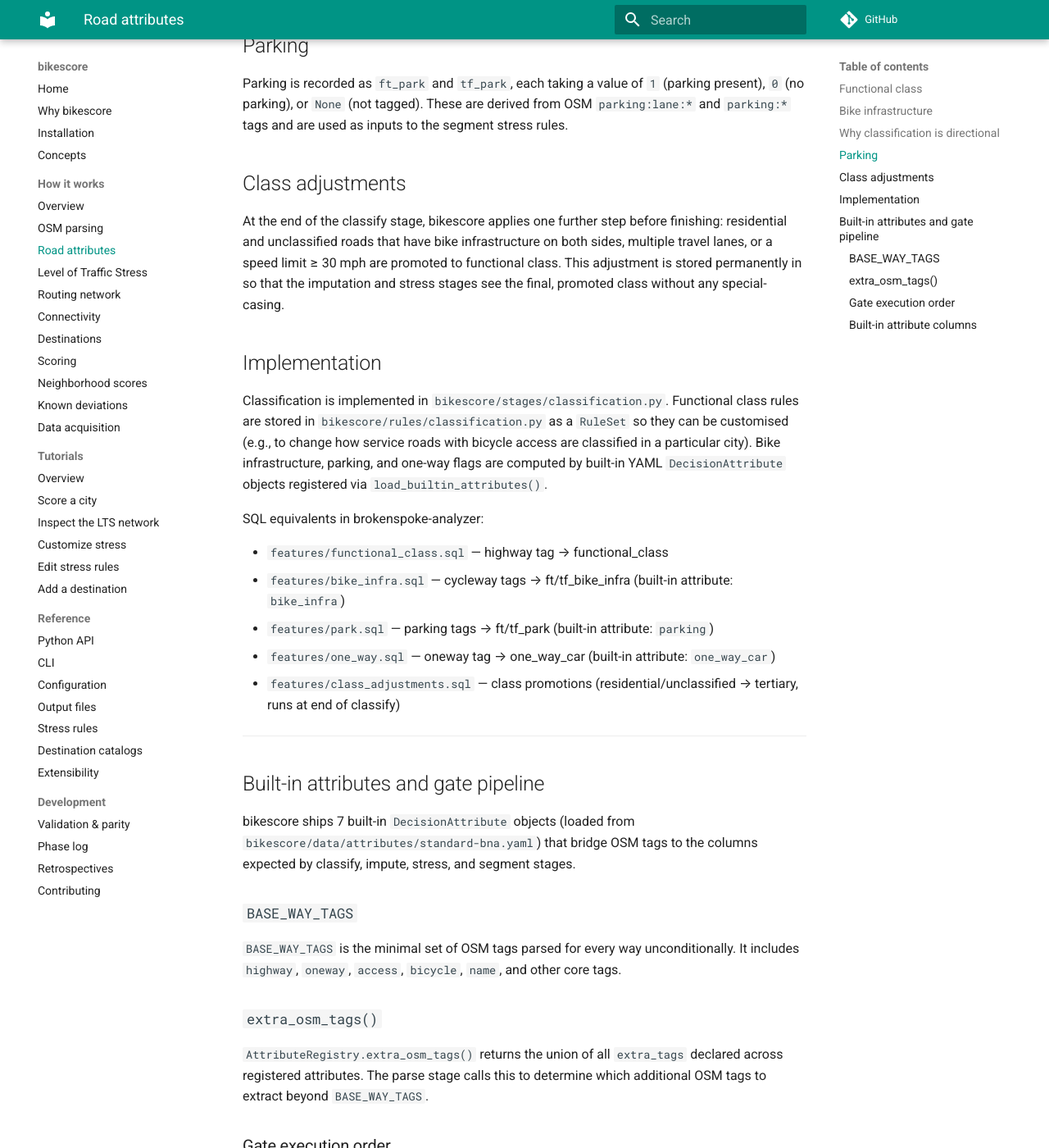
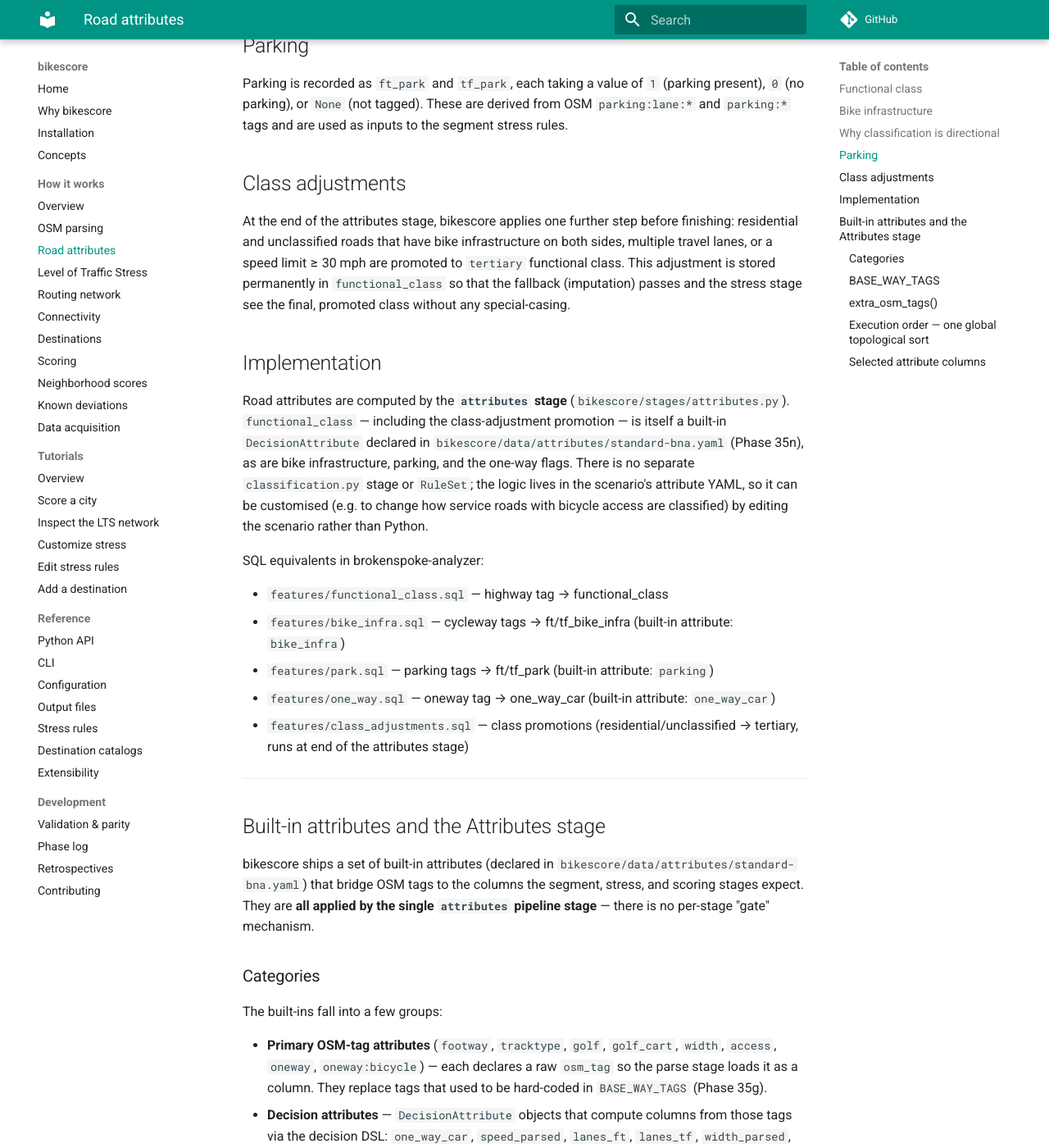
Before and after one commit to bright-fakl/bikescore-bna, an MkDocs documentation site: the page built from docs/how-it-works/road-features.md, in a window 1280 px wide and 1400 px high, scrolled down 2135 px. Shown: the whole window at 82% size. Built offline with MkDocs 1.6.1 and Material for MkDocs 9.7.7, drawn with Linux system fonts in a browser that asks for light colours; comment, search, counter and statistics services are not loaded; some of the changed text lies outside the part shown.

Commit message:
docs: correct attributes-implementation docs to match code
road-features.md described a superseded architecture (separate classify +
impute stages, per-stage gate passes, RuleSet objects). Reality (Phases
34i/35f/35g/35n):

- Attributes run as a single global topological sort over 'after:' deps in
  the one 'attributes' stage — no gate passes, no gate field.
- BASE_WAY_TAGS = (highway, bicycle, name); access/oneway/oneway:bicycle are
  primary OSM-tag attributes, not BASE_WAY_TAGS.
- ~24 built-in attributes (not 7): primary tags, decision attributes,
  functional_class + persist:false flag attributes.
- Imputation is the fallback passes of speed_parsed/lanes_*/width attributes
  (apply_attribute_fallbacks), not a stages/impute.py stage.
- city/state speed defaults live in config.city.*, not ImputationConfig.
- Fixed SQL-mapping tables: no classification.py/impute.py; intersection
  attributes live in intersection_attributes.py (applied by the parse stage).

Co-Authored-By: Claude Opus 4.8 <noreply@anthropic.com>

````diff
--- a/docs/how-it-works/road-features.md
+++ b/docs/how-it-works/road-features.md
@@ -77,20 +77,22 @@ segment stress rules.
 
 ## Class adjustments
 
-At the end of the classify stage, bikescore applies one further step before finishing:
+At the end of the attributes stage, bikescore applies one further step before finishing:
 residential and unclassified roads that have bike infrastructure on both sides,
-multiple travel lanes, or a speed limit ≥ 30 mph are promoted to
-functional class. This adjustment is stored permanently in  so
-that the imputation and stress stages see the final, promoted class without any
-special-casing.
+multiple travel lanes, or a speed limit ≥ 30 mph are promoted to `tertiary`
+functional class. This adjustment is stored permanently in `functional_class` so
+that the fallback (imputation) passes and the stress stage see the final, promoted class
+without any special-casing.
 
 ## Implementation
 
-Classification is implemented in `bikescore/stages/classification.py`. Functional class
-rules are stored in `bikescore/rules/classification.py` as a `RuleSet` so they can be
-customised (e.g., to change how service roads with bicycle access are classified
-in a particular city). Bike infrastructure, parking, and one-way flags are computed
-by built-in YAML `DecisionAttribute` objects registered via `load_builtin_attributes()`.
+Road attributes are computed by the **`attributes` stage** (`bikescore/stages/attributes.py`).
+`functional_class` — including the class-adjustment promotion — is itself a built-in
+`DecisionAttribute` declared in `bikescore/data/attributes/standard-bna.yaml` (Phase 35n),
+as are bike infrastructure, parking, and the one-way flags. There is no separate
+`classification.py` stage or `RuleSet`; the logic lives in the scenario's attribute
+YAML, so it can be customised (e.g. to change how service roads with bicycle access are
+classified) by editing the scenario rather than Python.
 
 SQL equivalents in brokenspoke-analyzer:
 
@@ -98,21 +100,42 @@ SQL equivalents in brokenspoke-analyzer:
 - `features/bike_infra.sql` — cycleway tags → ft/tf_bike_infra (built-in attribute: `bike_infra`)
 - `features/park.sql` — parking tags → ft/tf_park (built-in attribute: `parking`)
 - `features/one_way.sql` — oneway tag → one_way_car (built-in attribute: `one_way_car`)
-- `features/class_adjustments.sql` — class promotions (residential/unclassified → tertiary, runs at end of classify)
+- `features/class_adjustments.sql` — class promotions (residential/unclassified → tertiary, runs at end of the attributes stage)
 
 
 ---
 
-## Built-in attributes and gate pipeline
+## Built-in attributes and the Attributes stage
 
-bikescore ships 7 built-in `DecisionAttribute` objects (loaded from
-`bikescore/data/attributes/standard-bna.yaml`) that bridge OSM tags to the columns
-expected by classify, impute, stress, and segment stages.
+bikescore ships a set of built-in attributes (declared in
+`bikescore/data/attributes/standard-bna.yaml`) that bridge OSM tags to the columns the
+segment, stress, and scoring stages expect. They are **all applied by the single
+`attributes` pipeline stage** — there is no per-stage "gate" mechanism.
+
+### Categories
+
+The built-ins fall into a few groups:
+
+- **Primary OSM-tag attributes** (`footway`, `tracktype`, `golf`, `golf_cart`, `width`,
+  `access`, `oneway`, `oneway:bicycle`) — each declares a raw `osm_tag` so the parse stage
+  loads it as a column. They replace tags that used to be hard-coded in `BASE_WAY_TAGS`
+  (Phase 35g).
+- **Decision attributes** — `DecisionAttribute` objects that compute columns from those
+  tags via the decision DSL: `one_way_car`, `speed_parsed`, `lanes_ft`, `lanes_tf`,
+  `width_parsed`, `bike_infra`, `bike_infra_width`, `parking`.
+- **`functional_class` and its derived flags** — `functional_class` plus the scratch flag
+  attributes it reads (`access_ok`, `footway_wide`, `is_golf_path`, `cls_both_lane`,
+  `cls_ft_multi`, `cls_tf_multi`, `cls_speed_high`). The flags carry `persist: false`:
+  they are computed so `functional_class` can consume them, then dropped before the stage
+  writes its output.
 
 ### `BASE_WAY_TAGS`
 
-`BASE_WAY_TAGS` is the minimal set of OSM tags parsed for every way unconditionally.
-It includes `highway`, `oneway`, `access`, `bicycle`, `name`, and other core tags.
+`BASE_WAY_TAGS` is the minimal, irreducible set of OSM tags the parse stage loads for
+every way unconditionally: **`highway`, `bicycle`, `name`**. `highway`/`bicycle` drive
+way filtering *before* any attribute runs; `name` is the reserved output-label column.
+Everything else a rule or attribute consumes — including `access`, `oneway`, and
+`oneway:bicycle` — is loaded through a primary attribute (Phase 35g).
 
 ### `extra_osm_tags()`
 
@@ -120,33 +143,40 @@ It includes `highway`, `oneway`, `access`, `bicycle`, `name`, and other core tag
 across registered attributes. The parse stage calls this to determine which additional
 OSM tags to extract beyond `BASE_WAY_TAGS`.
 
-### Gate execution order
+### Execution order — one global topological sort
 
-Attributes run in four gate passes, each after the named pipeline stage:
+Attributes do **not** run in per-stage gate passes. The `attributes` stage applies them
+as a single ordered list produced by `AttributeRegistry.in_topo_order()`: a global
+topological sort where each attribute names in its `after:` field the attributes that must
+run before it (independent attributes are ordered by name for determinism). This lets a
+later attribute read the columns earlier ones produced — e.g. `functional_class` runs last,
+reading the `cls_*` flag columns.
 
-| Gate | Pipeline stage | Built-in attributes |
+Within the stage (`stages/attributes.py`) the sequence is:
+
+1. **Observed phase** — every attribute's main `compute`, in topo order (`apply_attributes`).
+2. Drop rows with NULL `functional_class` (no valid highway type — matches the SQL `DELETE`).
+3. Drop the non-persisted scratch flag columns.
+4. **Fallback passes** — imputation: each attribute's optional `fallback` Decision fills
+   the remaining nulls, keyed on the now-promoted `functional_class`, adding `{col}_imputed`
+   flags (`apply_attribute_fallbacks`). This replaces the former separate impute stage
+   (Phase 35f).
+
+### Selected attribute columns
+
+| Attribute | Output columns | Source OSM tags |
 |---|---|---|
-| `clip` | parse / clip | `one_way_car`, `speed_parsed`, `lanes_ft`, `lanes_tf` |
-| `impute` | impute | *(none built-in)* |
-| `classify` | classify | `bike_infra`, `bike_infra_width`, `parking` |
-| `segment` | segment | *(none built-in)* |
+| `one_way_car` | `one_way_car` | `oneway` (via the `oneway` primary attribute) |
+| `speed_parsed` | `speed_limit` | `maxspeed` |
+| `lanes_ft` | `ft_lanes` | `lanes`, `lanes:forward`, `turn:lanes`, `turn:lanes:forward` |
+| `lanes_tf` | `tf_lanes` | `lanes`, `lanes:backward`, `turn:lanes`, `turn:lanes:backward` |
+| `bike_infra` | `ft_bike_infra`, `tf_bike_infra`, `ft_bike_infra_width`, `tf_bike_infra_width` | `cycleway`, `cycleway:left/right/both`, etc. |
+| `bike_infra_width` | `ft_bike_infra_width`, `tf_bike_infra_width` | `cycleway:*:width` |
+| `parking` | `ft_park`, `tf_park` | `parking:lane:*`, `parking:*` |
 
-### Built-in attribute columns
-
-| Attribute | Gate | Output columns | Source OSM tags |
-|---|---|---|---|
-| `one_way_car` | clip | `one_way_car` | `oneway` (already in BASE_WAY_TAGS) |
-| `speed_parsed` | clip | `speed_limit` | `maxspeed` |
-| `lanes_ft` | clip | `ft_lanes` | `lanes`, `lanes:forward`, `turn:lanes`, `turn:lanes:forward` |
-| `lanes_tf` | clip | `tf_lanes` | `lanes`, `lanes:backward`, `turn:lanes`, `turn:lanes:backward` |
-| `bike_infra` | classify | `ft_bike_infra`, `tf_bike_infra`, `ft_bike_infra_width`, `tf_bike_infra_width` | `cycleway`, `cycleway:left/right/both`, etc. |
-| `bike_infra_width` | classify | `ft_bike_infra_width`, `tf_bike_infra_width` | `cycleway:*:width` |
-| `parking` | classify | `ft_park`, `tf_park` | `parking:lane:*`, `parking:*` |
-
-The imputation stage (`impute.py`) runs its `fillna` / road-type-default logic
-*after* clip-gate attributes, so `speed_limit`, `ft_lanes`, and `tf_lanes` already
-contain OSM-derived values when imputation begins; impute only fills the remaining
-nulls.
+The fallback passes fill nulls left by the observed phase, so `speed_limit`, `ft_lanes`,
+and `tf_lanes` already carry OSM-derived values before imputation begins; the fallbacks
+only fill the remaining gaps.
 
 ---
 
@@ -155,7 +185,9 @@ nulls.
 Before the stress stage runs, every road must have complete values for
 `speed_limit`, `ft_lanes`, `tf_lanes`, and `width_ft`. OpenStreetMap is
 community-maintained and many roads lack explicit tags for these attributes —
-the imputation stage fills in the gaps.
+the **fallback passes** of the relevant attributes (run at the tail of the `attributes`
+stage) fill in the gaps. "Imputation" is the name for this fallback behaviour; it is no
+longer a separate pipeline stage (Phase 35f).
 
 ## Why imputation is necessary
 
@@ -173,9 +205,13 @@ Attributes are resolved in priority order — the first non-NULL source wins:
 | Priority | Source | Example |
 |---|---|---|
 | 1 | **OSM tag** | `maxspeed=25 mph`, `lanes=4`, `width=5 m` |
-| 2 | `city_default_speed` | Set in `ImputationConfig` for the city being analysed |
-| 3 | `state_default_speed` | Set in `ImputationConfig` for the state/region |
-| 4 | **Road-type rule** | Primary → 40 mph, residential → 25 mph, path → 15 mph |
+| 2 | `city.default_speed` | Config value for the city being analysed (residential roads) |
+| 3 | `city.state_default_speed` | Config value for the state/region (residential roads) |
+| 4 | **Per-functional-class default** | primary → 40, secondary → 40, tertiary → 30, unclassified → 25 mph |
+
+Priorities 2–4 are the `fallback` passes of the `speed_parsed` / `lanes_ft` / `lanes_tf`
+attributes; they run after the observed OSM values are read and after `functional_class`
+is promoted, so the per-class defaults key on the final class.
 
 For `width_ft`, only the OSM `width` tag is used — there are no road-type defaults
 because the SQL reference does not apply them and the stress stage uses a fixed 5 ft
@@ -198,39 +234,34 @@ Speeds rounded to the nearest 5 mph match the SQL reference exactly
 
 ## Configuring defaults
 
-Default speeds and lane counts can be overridden in `BNAConfig`:
+The residential city/state speed defaults live in the `city` config domain:
 
 ```python
-from bikescore.config import BNAConfig, ImputationConfig
+from bikescore.config import BNAConfig
 
-config = BNAConfig()
-config.imputation = ImputationConfig(
-    city_default_speed=20,   # mph; overrides road-type rules for this city
-    state_default_speed=30,  # mph; used if city default is absent
-)
+config = BNAConfig.with_defaults()
+config.city.default_speed = 20        # mph; residential fallback for this city
+config.city.state_default_speed = 30  # mph; used if the city default is absent
 ```
 
-Road-type speed and lane rules live in `bikescore/rules/data/speed_imputation.yaml` and
-`bikescore/rules/data/lane_imputation.yaml`. To override rules for a specific road type:
+`ImputationConfig` still exists but only carries `bare_speed_unit` (the unit assumed for
+unitless OSM `maxspeed` values) and `default_facility_width_ft` (the bike-infra width
+fallback) — not the speed/lane defaults.
 
-```python
-from bikescore.rules import Condition, Rule
-config.imputation.speed_rules.replace("speed_residential", Rule(
-    name="speed_residential",
-    priority=60,
-    conditions=[Condition("functional_class", "residential"), Condition("speed_limit", None)],
-    action={"speed_limit": 20.0},
-    notes="custom residential speed override",
-))
-```
+The per-functional-class speed and lane defaults are the `fallback` passes of the
+`speed_parsed` / `lanes_ft` / `lanes_tf` attributes in
+`bikescore/data/attributes/standard-bna.yaml`. To change them, edit those attributes'
+fallback decisions in the scenario (there are no standalone `speed_imputation.yaml` /
+`lane_imputation.yaml` rule files and no `RuleSet` objects — imputation is expressed
+entirely as attribute fallbacks).
 
 ## Implementation
 
-Imputation is implemented in `bikescore/stages/impute.py`. Speed and lane rules are
-stored as `RuleSet` objects in `bikescore/rules/imputation.py` and serialised to YAML
-in `bikescore/rules/data/`. The imputation stage runs after classification, so
-`functional_class` is already set (and class-adjusted) when road-type speed and lane
-defaults are applied.
+Imputation is not a separate stage: it is the `fallback` passes of the `speed_parsed`,
+`lanes_ft`, `lanes_tf`, and bike-infra-width attributes, applied by the `attributes`
+stage (`bikescore/stages/attributes.py`) via `apply_attribute_fallbacks` *after* the
+observed phase and the `functional_class` promotion. So `functional_class` is already set
+(and class-adjusted) when the per-class speed and lane defaults are applied.
 
 SQL equivalents in brokenspoke-analyzer:
 
@@ -251,19 +282,21 @@ read columns written by earlier ones:
 | SQL file | bikescore equivalent |
 |---|---|
 | `prepare_tables.sql` | `stages/parse.py` (column naming during parse) |
-| `features/one_way.sql` | `stages/classification.py: _compute_one_way()` |
-| `features/functional_class.sql` | `functional_class` attribute, pass 1 (`data/attributes/standard-bna.yaml`) — Phase 35n |
-| `features/paths.sql` | `stages/classification.py` (path/cycleway handling) |
-| `features/bike_infra.sql` | `stages/classification.py: _compute_bike_infra()` |
-| `features/park.sql` | `stages/classification.py: _compute_park()` |
+| `features/one_way.sql` | `one_way_car` attribute (`data/attributes/standard-bna.yaml`) |
+| `features/functional_class.sql` | `functional_class` attribute, observed pass (`data/attributes/standard-bna.yaml`) — Phase 35n |
+| `features/paths.sql` | `functional_class` attribute + its `footway_wide`/`is_golf_path` flags |
+| `features/bike_infra.sql` | `bike_infra` attribute (`data/attributes/standard-bna.yaml`) |
+| `features/park.sql` | `parking` attribute (`data/attributes/standard-bna.yaml`) |
 | `features/class_adjustments.sql` | `functional_class` attribute, `class_promotion` pass (`data/attributes/standard-bna.yaml`) — Phase 35n |
 | `features/legs.sql` | *(deferred to stress stage — requires topology)* |
-| `features/signalized.sql` | `stages/classification.py: _propagate_intersection_attrs()` |
-| `features/stops.sql` | `stages/classification.py: _propagate_intersection_attrs()` |
-| `features/rrfb.sql` | `stages/classification.py: _propagate_intersection_attrs()` |
-| `features/island.sql` | `stages/classification.py: _propagate_intersection_attrs()` |
+| `features/signalized.sql` | intersection attributes (`intersection_attributes.py`, applied by the parse stage) |
+| `features/stops.sql` | intersection attributes (`intersection_attributes.py`, applied by the parse stage) |
+| `features/rrfb.sql` | intersection attributes (`intersection_attributes.py`, applied by the parse stage) |
+| `features/island.sql` | intersection attributes (`intersection_attributes.py`, applied by the parse stage) |
 
-Two SQL bugs are fixed in bikescore's classify output:
+All of these are applied by the single `attributes` stage (`stages/attributes.py`), except
+the intersection attributes, which the parse stage attaches. Two SQL bugs are fixed in
+bikescore's attributes output:
 
 - **[§1a Parking tag overwrite](deviations.md#1a-parking-tag-overwrite)** —
   `park.sql` silently clears valid parking data for roads tagged with
@@ -277,13 +310,13 @@ Two SQL bugs are fixed in bikescore's classify output:
 
 | SQL file | bikescore equivalent |
 |---|---|
-| `features/speed_limit.sql` | `stages/impute.py: _impute_speed()` |
-| `features/lanes.sql` | `stages/impute.py: _impute_lanes()` |
-| `features/width_ft.sql` | `stages/impute.py: _impute_width()` |
+| `features/speed_limit.sql` | `speed_parsed` attribute — fallback passes (`data/attributes/standard-bna.yaml`) |
+| `features/lanes.sql` | `lanes_ft` / `lanes_tf` attributes — fallback passes |
+| `features/width_ft.sql` | `width_parsed` attribute |
 | `speed_tables.sql` | `bikescore/data/city_fips_speed.csv` + `state_fips_speed.csv` |
 
 In brokenspoke, speed and lane imputation runs as part of the same `attributes()`
-call that does classification (before topology splitting). In bikescore, impute
-is a separate pipeline stage that runs after classify and before segment, but
-the effect is identical — `functional_class` is already set when road-type
-defaults are applied.
+call that does classification (before topology splitting). In bikescore the same work
+happens as the `fallback` passes at the tail of the `attributes` stage (after the observed
+phase and `functional_class` promotion), so the effect is identical — `functional_class`
+is already set when the road-type defaults are applied.
````
